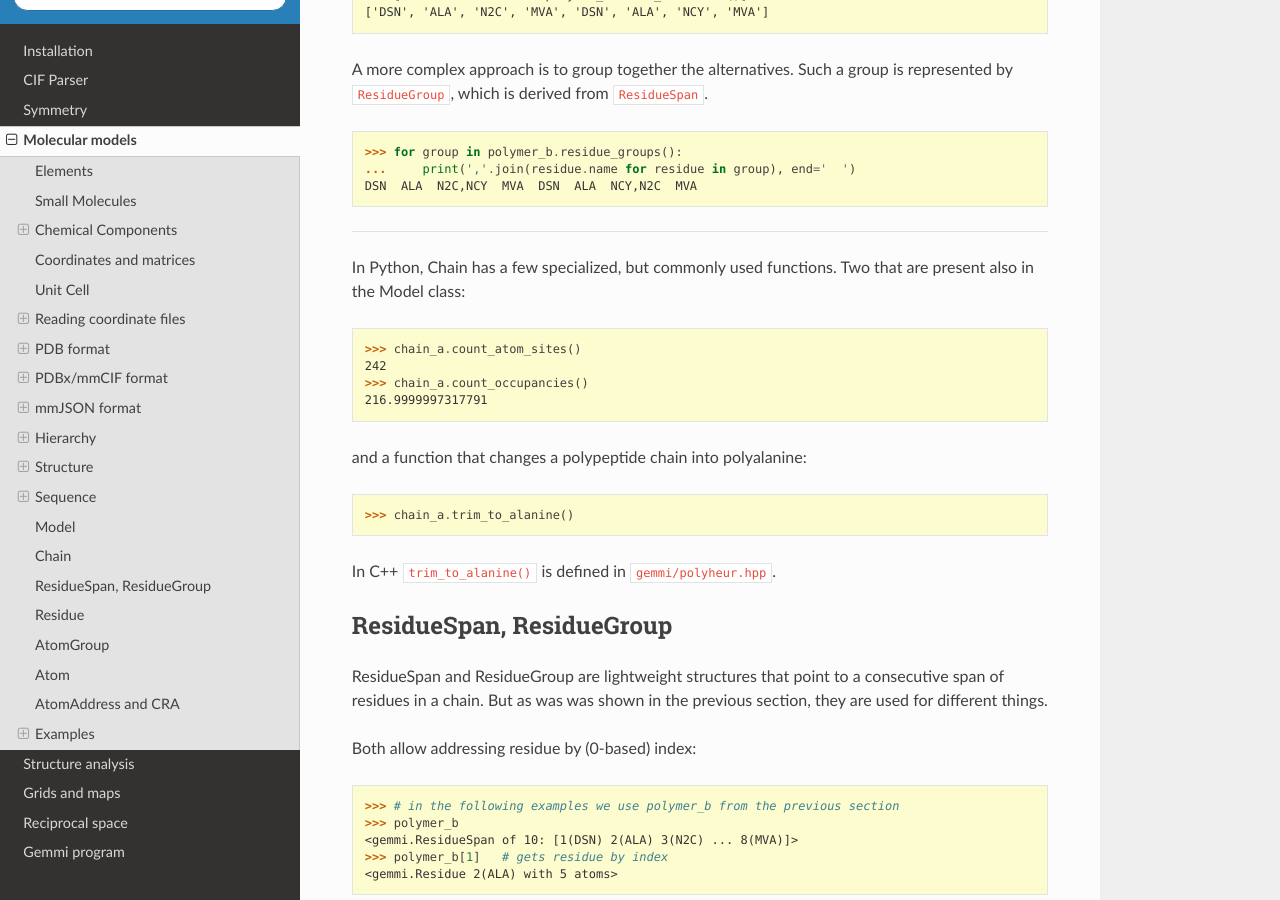
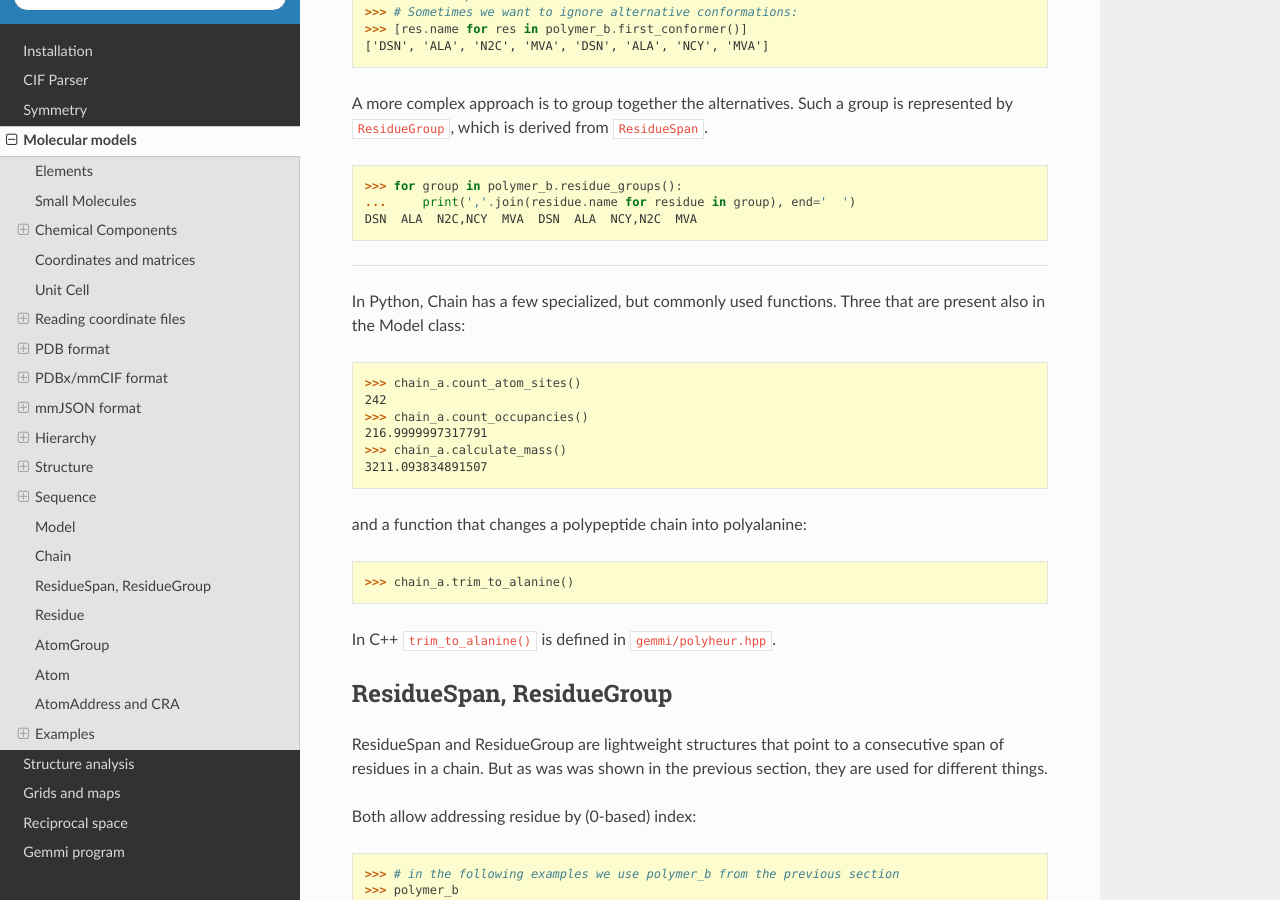
Before and after one commit to project-gemmi/gemmi, a Sphinx documentation site: the page built from docs/mol.rst, in a window 1280 px wide and 900 px high, scrolled down 36486 px. Built offline with Sphinx 7.4.7 and the Read the Docs theme 2.0.0, drawn with Linux system fonts in a browser that asks for light colours; some of the changed text lies outside the part shown.

Commit message:
calculate_mass()

```diff
--- a/docs/mol.rst
+++ b/docs/mol.rst
@@ -1892,6 +1892,8 @@ In Python, ``Model`` has also methods for often needed calculations:
   342
   >>> model.count_occupancies()
   302.9999997317791
+  >>> model.calculate_mass()
+  4395.826034891504
   >>> model.calculate_center_of_mass()
   <gemmi.Position(-5.7572, 16.4099, 2.88299)>
 
@@ -2061,7 +2063,7 @@ Such a group is represented by ``ResidueGroup``, which is derived from
 ----
 
 In Python, Chain has a few specialized, but commonly used functions.
-Two that are present also in the Model class:
+Three that are present also in the Model class:
 
 .. doctest::
 
@@ -2069,6 +2071,8 @@ Two that are present also in the Model class:
   242
   >>> chain_a.count_occupancies()
   216.9999997317791
+  >>> chain_a.calculate_mass()
+  3211.093834891507
 
 and a function that changes a polypeptide chain into polyalanine:
 
```
Also changed, not shown: 2 other files.
